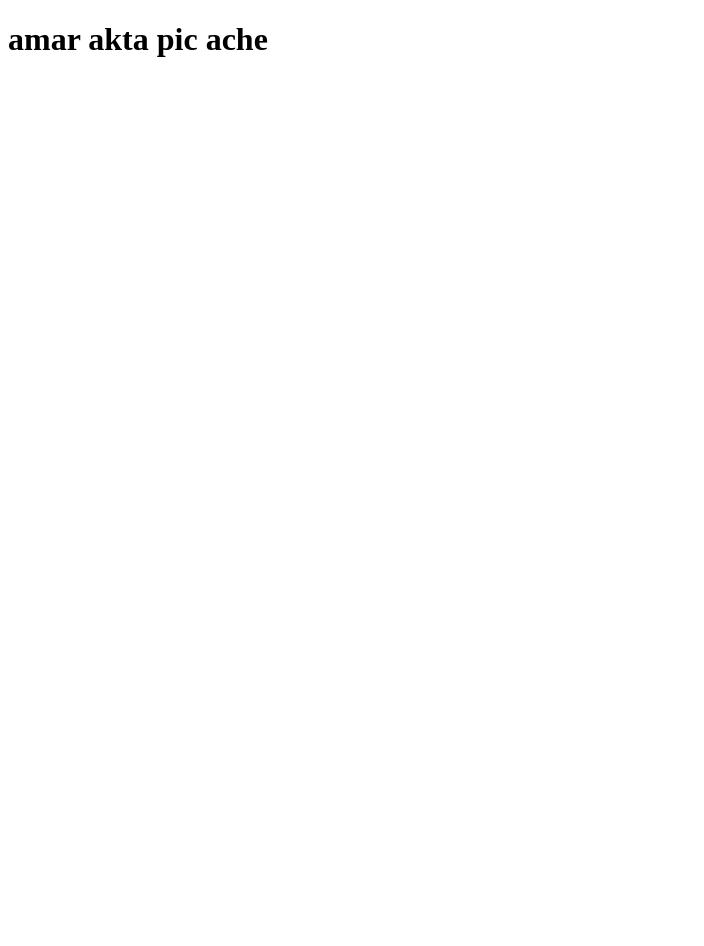
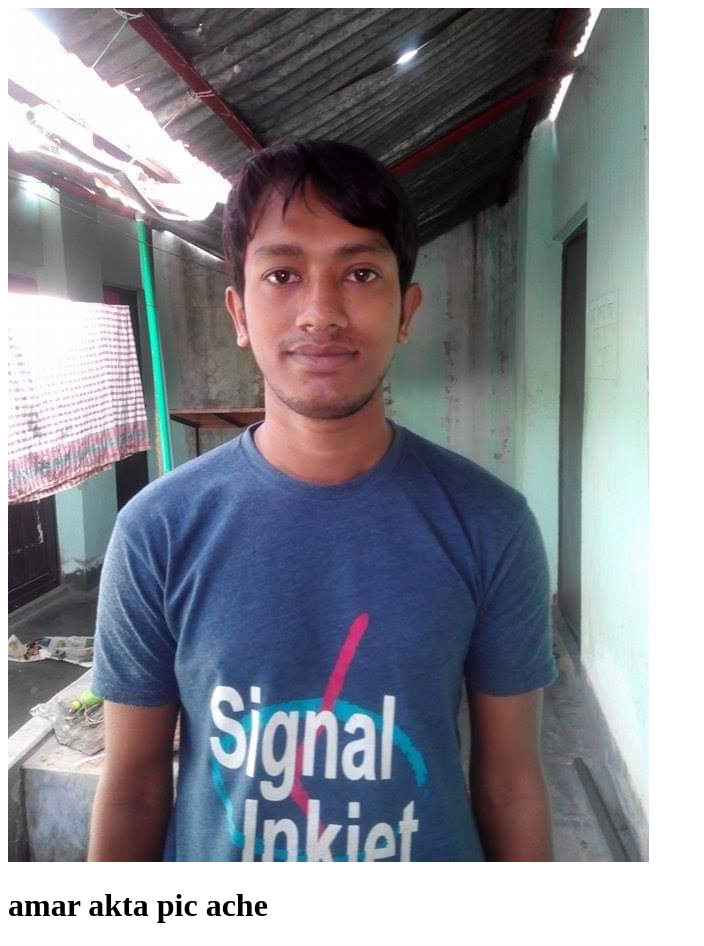
Before and after one commit to kaharulla45/my-third-repo, a plain HTML site: page index.html in a window 1280 px wide. Shown: the whole page, without its empty margins (0-704 px from the left). Before the commit the page ends 800 px from the top, so only its background shows below. Drawn offline with Linux system fonts and the light colour scheme.

Commit message:
added kaharullah

```diff
--- a/index.html
+++ b/index.html
@@ -5,6 +5,7 @@
     <meta http-equiv="X-UA-Compatible" content="IE=edge">
     <meta name="viewport" content="width=device-width, initial-scale=1.0">
     <title>Document</title>
+    <img src="kaharullah 3.jpg" alt="">
 </head>
 <body>
     <h1>amar akta pic ache</h1>
```
Also changed, not shown: kaharullah 3.jpg (added).
